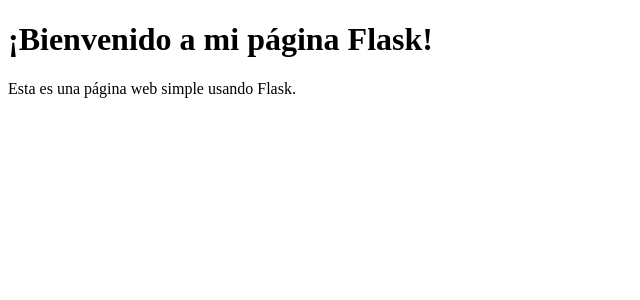
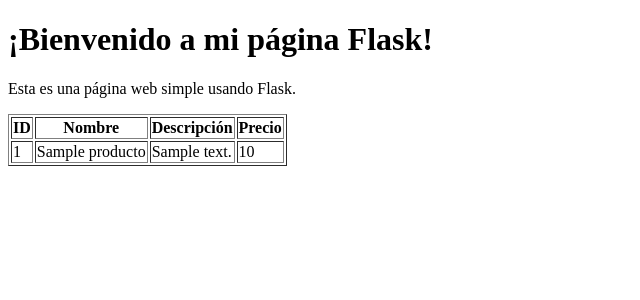
Before and after one commit to Merlin672098/task_makers, a Flask app: template templates/index.html in a window 1280 px wide. Shown: the top 300 px of the page, without its empty margins (0-640 px from the left). Run offline with Flask 3, Linux system fonts and the light colour scheme; the template is opened without the code that fills it: most values are stand-ins (such as "Sample title", 1, 10 or a date in 2020); some libraries are stand-ins or nearby versions.

Commit message:
DB INTEGRATE

```diff
--- a/requirements.txt
+++ b/requirements.txt
@@ -9,3 +9,5 @@
 flask-testing
 pandas
 matplotlib
+flask_table
+markupsafe
--- a/templates/index.html
+++ b/templates/index.html
@@ -8,5 +8,22 @@
 <body>
     <h1>¡Bienvenido a mi página Flask!</h1>
     <p>Esta es una página web simple usando Flask.</p>
+    <table border="1">
+        <tr>
+            <th>ID</th>
+            <th>Nombre</th>
+            <th>Descripción</th>
+            <th>Precio</th>
+        </tr>
+        {% for producto in productos %}
+        <tr>
+            <td>{{ producto.id }}</td>
+            <td>{{ producto.nombre }}</td>
+            <td>{{ producto.descripcion }}</td>
+            <td>{{ producto.precio }}</td>
+        </tr>
+        {% endfor %}
+    </table>
+
 </body>
 </html>
```
Also changed, not shown: MakersApp.py (+9 -2 lines).
